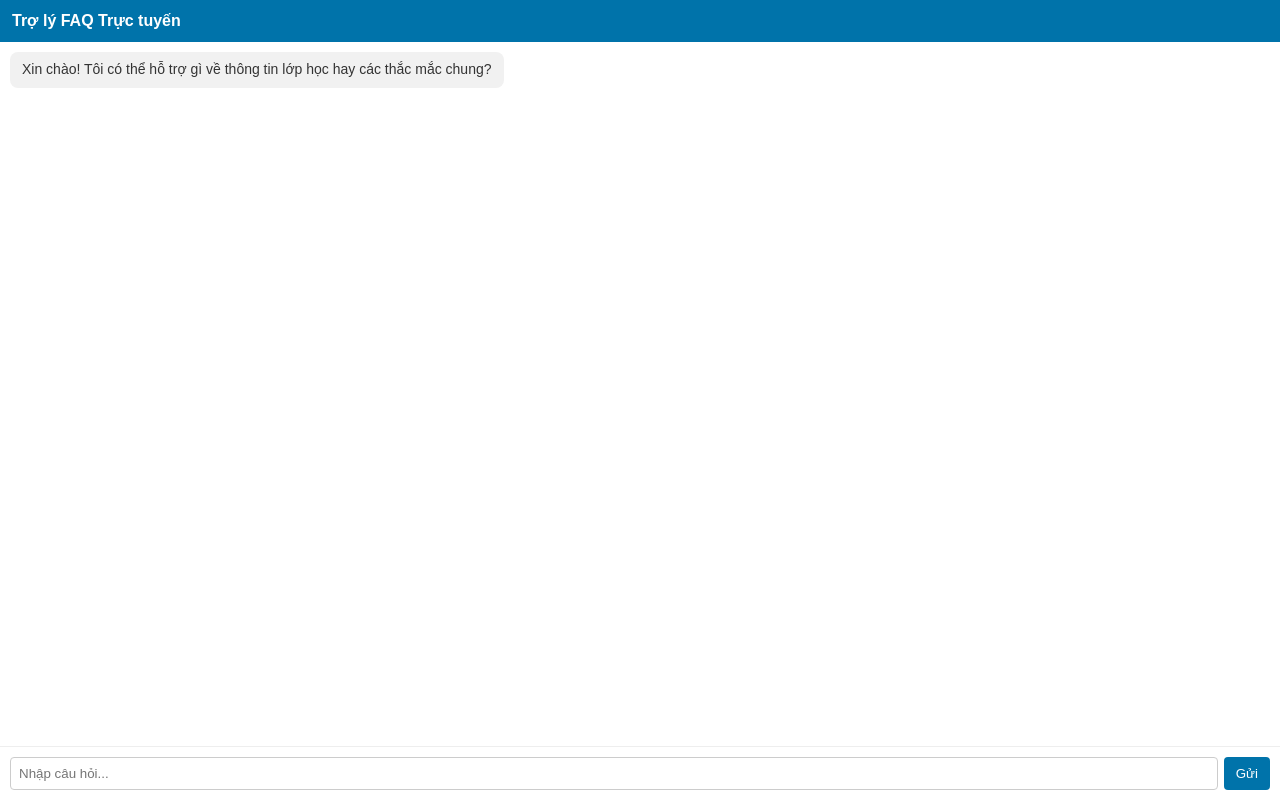
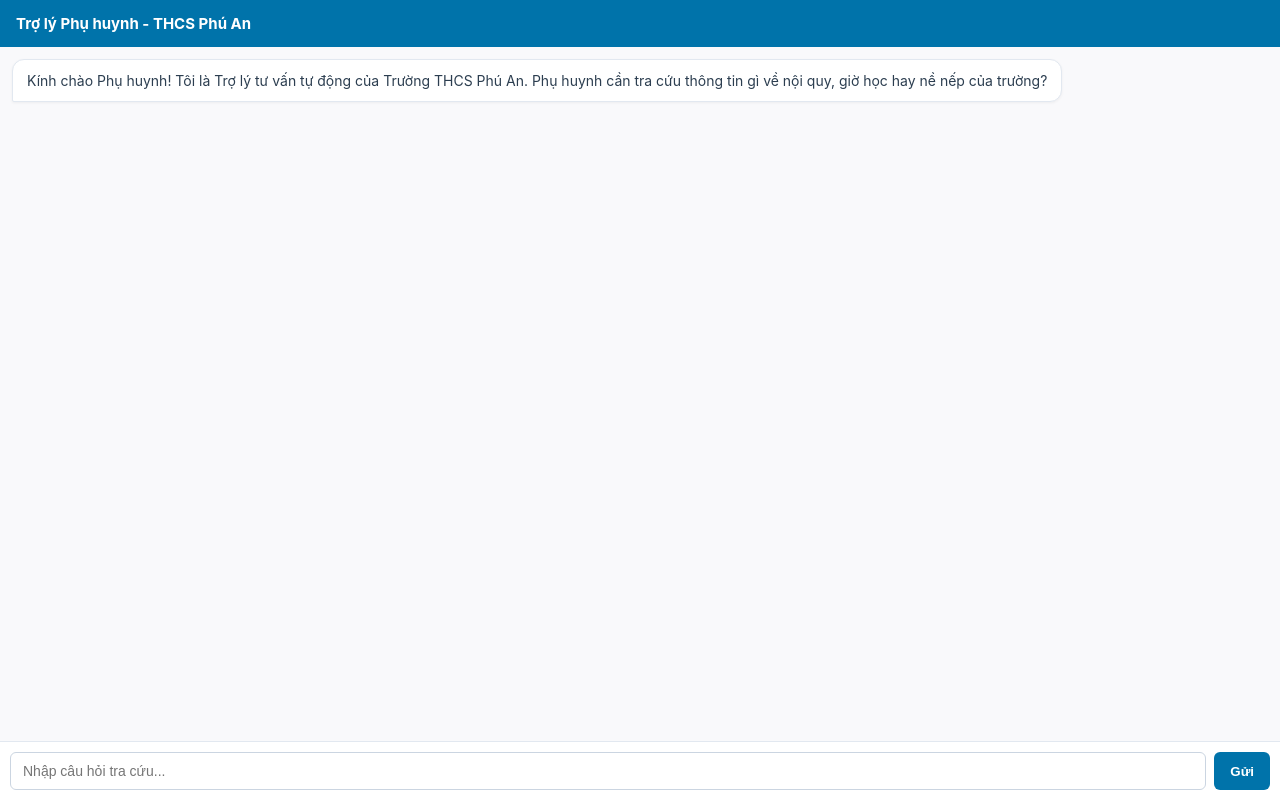
Before and after one commit to bestnguyen/my-gemini-chatbot, a plain HTML site: page index.html in a window 1280 px wide. Drawn offline with nearby package versions, Linux system fonts and the light colour scheme.

Commit message:
Update chatbot title and enhance message handling

```diff
--- a/index.html
+++ b/index.html
@@ -3,55 +3,118 @@
 <head>
   <meta charset="UTF-8">
   <meta name="viewport" content="width=device-width, initial-scale=1.0">
-  <title>Chatbot FAQ</title>
+  <title>Chatbot FAQ THCS Phú An</title>
+
+  <!-- Thư viện hỗ trợ đọc và hiển thị Markdown đẹp mắt -->
+  <script src="https://cdn.jsdelivr.net/npm/marked/marked.min.js"></script>
+
   <style>
-    body { margin: 0; padding: 0; background: transparent; font-family: Arial, sans-serif; }
+    * { box-sizing: border-box; }
+    body {
+      margin: 0;
+      padding: 0;
+      background: transparent;
+      font-family: -apple-system, BlinkMacSystemFont, "Segoe UI", Roboto, Helvetica, Arial, sans-serif;
+    }
     #faq-chatbot-container {
-      width: 100%;
+      width: 100vw;
       height: 100vh;
       background: #ffffff;
       display: flex;
       flex-direction: column;
-      box-sizing: border-box;
     }
     #chat-header {
       background: #0073aa;
       color: #fff;
-      padding: 12px;
+      padding: 14px 16px;
       font-weight: bold;
+      font-size: 15px;
+      box-shadow: 0 2px 4px rgba(0,0,0,0.1);
     }
     #chat-messages {
       flex: 1;
-      padding: 10px;
+      padding: 12px;
       overflow-y: auto;
       display: flex;
       flex-direction: column;
-      gap: 8px;
+      gap: 10px;
+      background-color: #f9f9fb;
     }
     .message {
-      max-width: 80%;
-      padding: 8px 12px;
-      border-radius: 8px;
+      max-width: 85%;
+      padding: 10px 14px;
+      border-radius: 12px;
       font-size: 14px;
-      line-height: 1.4;
+      line-height: 1.5;
       word-break: break-word;
     }
-    .message.user { background: #0073aa; color: #fff; align-self: flex-end; }
-    .message.bot { background: #f1f1f1; color: #333; align-self: flex-start; }
-    #chat-input-container { display: flex; padding: 10px; border-top: 1px solid #eee; }
-    #chat-input { flex: 1; padding: 8px; border: 1px solid #ccc; border-radius: 4px; outline: none; }
-    #chat-input-container button { margin-left: 6px; padding: 8px 12px; background: #0073aa; color: white; border: none; border-radius: 4px; cursor: pointer; }
+    .message.user {
+      background: #0073aa;
+      color: #fff;
+      align-self: flex-end;
+      border-bottom-right-radius: 2px;
+    }
+    .message.bot {
+      background: #ffffff;
+      color: #2c3e50;
+      align-self: flex-start;
+      border-bottom-left-radius: 2px;
+      border: 1px solid #e2e8f0;
+      box-shadow: 0 1px 3px rgba(0,0,0,0.05);
+    }
+
+    /* ĐỊNH DẠNG TRÌNH BÀY CHO VĂN BẢN BOT (MARKDOWN) */
+    .message.bot p { margin: 0 0 8px 0; }
+    .message.bot p:last-child { margin-bottom: 0; }
+    .message.bot ul, .message.bot ol {
+      margin: 4px 0 8px 0;
+      padding-left: 20px;
+    }
+    .message.bot li { margin-bottom: 4px; }
+    .message.bot strong { color: #0073aa; }
+
+    #chat-input-container {
+      display: flex;
+      padding: 10px;
+      background: #fff;
+      border-top: 1px solid #e2e8f0;
+    }
+    #chat-input {
+      flex: 1;
+      padding: 10px 12px;
+      border: 1px solid #cbd5e1;
+      border-radius: 6px;
+      outline: none;
+      font-size: 14px;
+    }
+    #chat-input:focus {
+      border-color: #0073aa;
+    }
+    #chat-input-container button {
+      margin-left: 8px;
+      padding: 10px 16px;
+      background: #0073aa;
+      color: white;
+      border: none;
+      border-radius: 6px;
+      font-weight: bold;
+      cursor: pointer;
+      transition: background 0.2s;
+    }
+    #chat-input-container button:hover {
+      background: #005177;
+    }
   </style>
 </head>
 <body>
 
 <div id="faq-chatbot-container">
-  <div id="chat-header">Trợ lý FAQ Trực tuyến</div>
+  <div id="chat-header">Trợ lý Phụ huynh - THCS Phú An</div>
   <div id="chat-messages">
-    <div class="message bot">Xin chào! Tôi có thể hỗ trợ gì về thông tin lớp học hay các thắc mắc chung?</div>
+    <div class="message bot">Kính chào Phụ huynh! Tôi là Trợ lý tư vấn tự động của Trường THCS Phú An. Phụ huynh cần tra cứu thông tin gì về nội quy, giờ học hay nề nếp của trường?</div>
   </div>
   <div id="chat-input-container">
-    <input type="text" id="chat-input" placeholder="Nhập câu hỏi..." onkeypress="handleKeyPress(event)">
+    <input type="text" id="chat-input" placeholder="Nhập câu hỏi tra cứu..." onkeypress="handleKeyPress(event)">
     <button onclick="sendMessage()">Gửi</button>
   </div>
 </div>
@@ -63,6 +126,11 @@
     if (e.key === 'Enter') sendMessage();
   }
 
+  // Hàm xóa ký tự rác nếu Gemini tự chèn vào
+  function cleanText(text) {
+    return text.replace(/\/g, '').trim();
+  }
+
   async function sendMessage() {
     const inputField = document.getElementById('chat-input');
     const userMessage = inputField.value.trim();
@@ -71,10 +139,9 @@
     appendMessage(userMessage, 'user');
     inputField.value = '';
 
-    const loadingMessage = appendMessage('Đang xử lý...', 'bot');
+    const loadingMessage = appendMessage('Đang tra cứu thông tin...', 'bot');
 
     try {
-      // Gọi trực tiếp đến Node.js Serverless Function tại /api/chat
       const response = await fetch('/api/chat', {
         method: 'POST',
         headers: { 'Content-Type': 'application/json' },
@@ -87,15 +154,18 @@
       const data = await response.json();
 
       if (data.reply) {
-        loadingMessage.textContent = data.reply;
-        // Cập nhật lịch sử cuộc trò chuyện
+        // Làm sạch và Render định dạng Markdown đẹp mắt
+        const formattedReply = marked.parse(cleanText(data.reply));
+        loadingMessage.innerHTML = formattedReply;
+
+        // Lưu lịch sử hội thoại
         chatHistory.push({ role: "user", parts: [{ text: userMessage }] });
         chatHistory.push({ role: "model", parts: [{ text: data.reply }] });
       } else {
-        loadingMessage.textContent = data.error || "Không thể lấy câu trả lời.";
+        loadingMessage.textContent = data.error || "Không tìm thấy thông tin phù hợp.";
       }
     } catch (error) {
-      loadingMessage.textContent = "Lỗi kết nối máy chủ.";
+      loadingMessage.textContent = "Lỗi kết nối máy chủ. Vui lòng thử lại sau.";
     }
   }
 
@@ -103,7 +173,13 @@
     const messagesContainer = document.getElementById('chat-messages');
     const msgDiv = document.createElement('div');
     msgDiv.className = `message ${sender}`;
-    msgDiv.textContent = text;
+
+    if (sender === 'user') {
+      msgDiv.textContent = text;
+    } else {
+      msgDiv.innerHTML = text; // Hỗ trợ hiển thị HTML cho Bot
+    }
+
     messagesContainer.appendChild(msgDiv);
     messagesContainer.scrollTop = messagesContainer.scrollHeight;
     return msgDiv;
```
